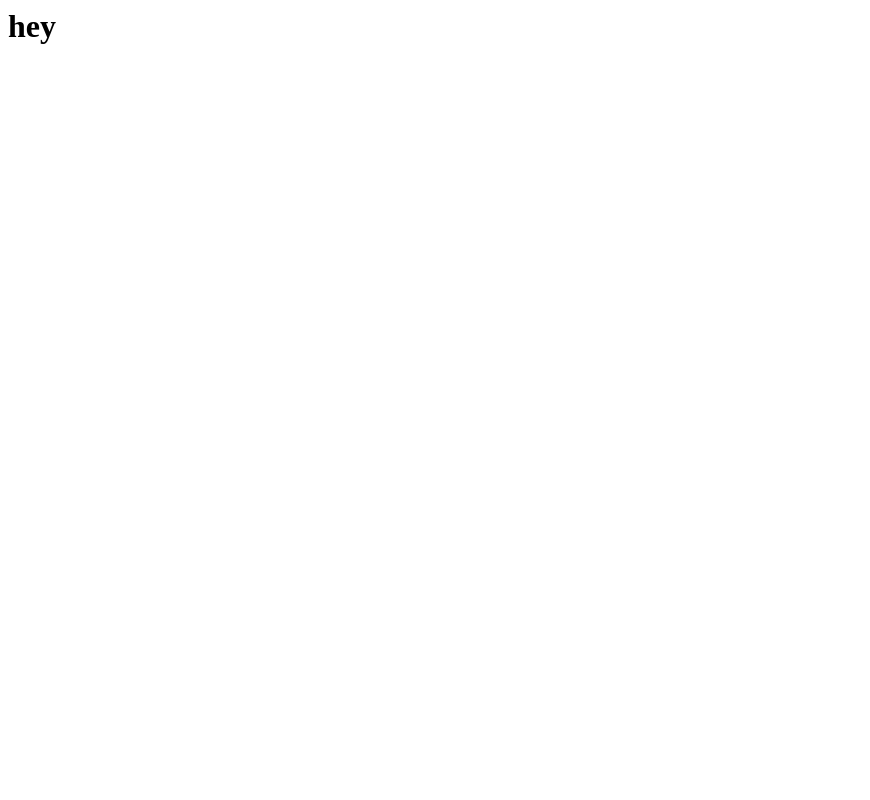
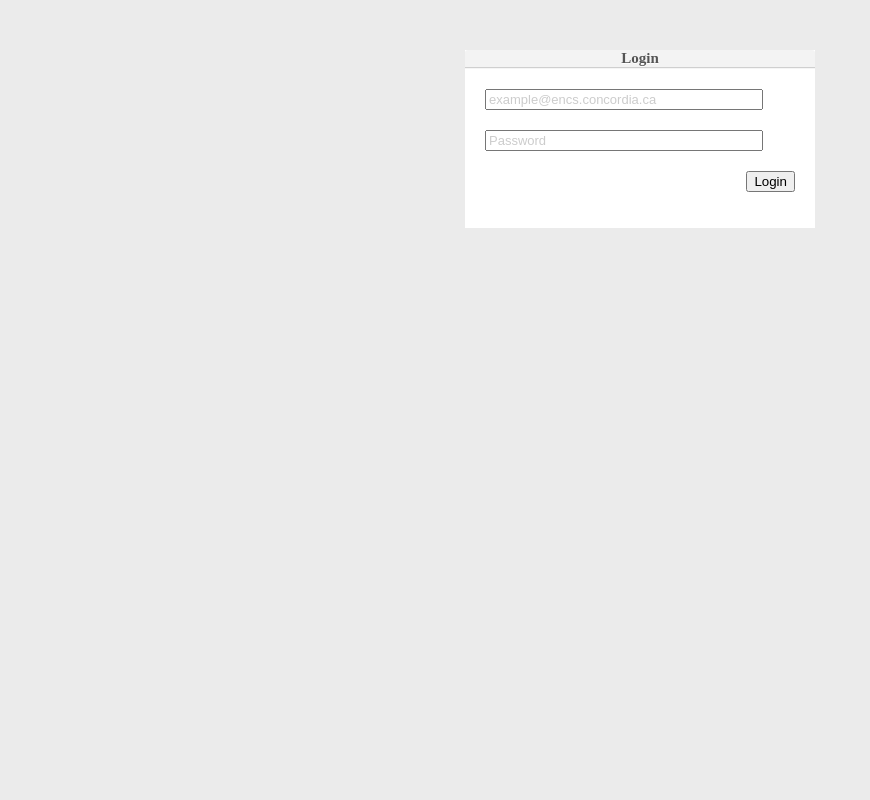
Before and after one commit to zoyadefrs/BitBooks, a PHP site: page /login.php in a window 1280 px wide. Before the commit the part shown is almost empty. Shown: the whole page, without its empty margins (0-870 px from the left). Run offline with PHP 8.4, Linux system fonts and the light colour scheme.

Commit message:
Commit #1 Zoya

```diff
--- /dev/null
+++ b/css/login.css
@@ -0,0 +1,62 @@
+.container {
+	margin: 50px auto;
+	width: 640px;
+}
+.login:before {
+	content: '';
+	position: absolute;
+	top: -8px;
+	right: -8px;
+	bottom: -8px;
+	left: -8px;
+	z-index: -1;
+	background: rgba(0,0,0,0.08);
+	border-radius: 4px;
+}
+.login h1 {
+	margin: -20px -20px 21px;
+	line-heigth: 40px;
+	font-size: 15px;
+	font-weigth: bold;
+	color: #555;
+	text-align:center;
+	text-shadow: 0 1px white;
+	background: #f3f3f3;
+	border-bottom: 1px solid #cfcfcf;
+    border-radius: 3px 3px 0 0;
+    background-image: -webkit-linear-gradient(top,whiteffd,#eef2f5);
+    background-image: -moz-linear-gradient(top,whiteffd,#eef2f5);
+    background-image: -o-linear-gradient(top,whiteffd,#eef2f5);
+    background-image: linear-gradient(to bottom,whiteffd,#eef2f5);
+    -webkit-box-shadow: 3px 3px 5px 6px #ccc;
+    box-shadow: 0 1px whitesmoke;
+}
+.login p {
+    margin: 20px 0 0;
+}
+.login p:first-child {
+    margin-top: 0;
+}
+.login input[type=text], .login input[type=password]{
+    width:278px;
+}
+
+.login {
+	position= relative;
+	margin: 0 auto;
+	padding: 20px 20px 20px;
+	width: 310px;
+    background-color: white;
+}
+.login p.submit {
+	text-align: right;
+}
+:-moz-placeholder {
+	color: #c9c9c9;
+	font-size: 13px;
+}
+
+::-webkit-input-placeholder {
+	color: #ccc;
+	font-size: 13px;
+}
--- a/login.php
+++ b/login.php
@@ -13,7 +13,24 @@ if(!empty($_POST))
 }
 ?>
 <html>
+<head>
+<link rel="stylesheet" type="text/css" href="css/login.css">
+</head>
+
+
 <body>
-	<h1>hey</h1>
+<div class = "container">
+<div class = "login">
+<h1>Login</h1>
+<form method="post" action="">
+<p><input type="text" name="username" value="" placeholder="example@encs.concordia.ca"></p>
+<p><input type="password" name="password" value="" placeholder="Password"</p>
+<p class="submit"><input type="submit" name="commit" value="Login"></p>
+</form>
+</div>
+</div>
+
+
 </body>
+
 </html>
```
Also changed, not shown: css/welcome.css (added, +14 -0 lines), welcome.php (+19 -0 lines).
